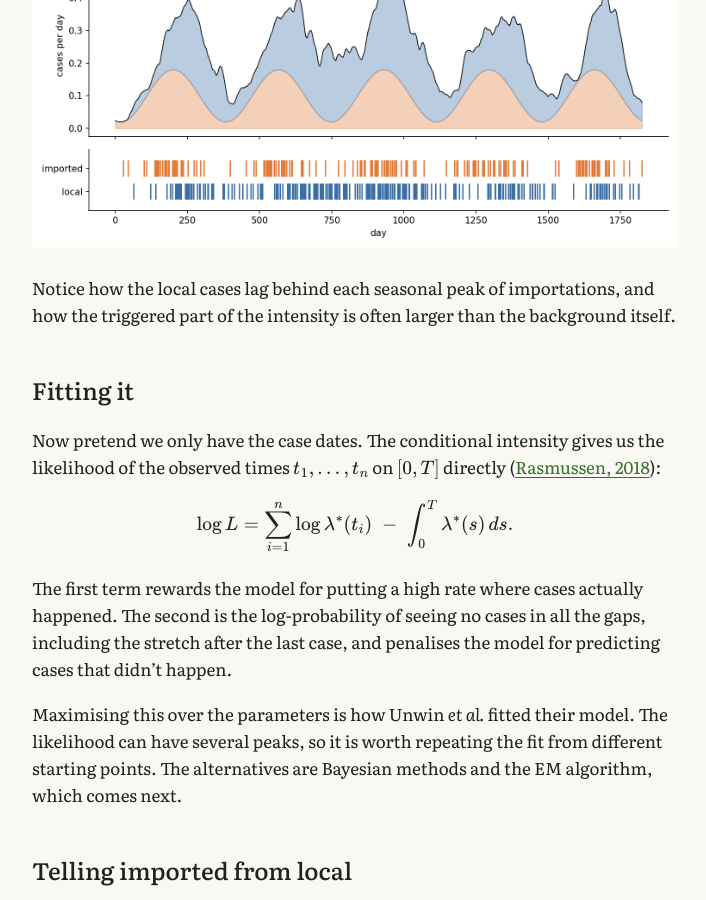
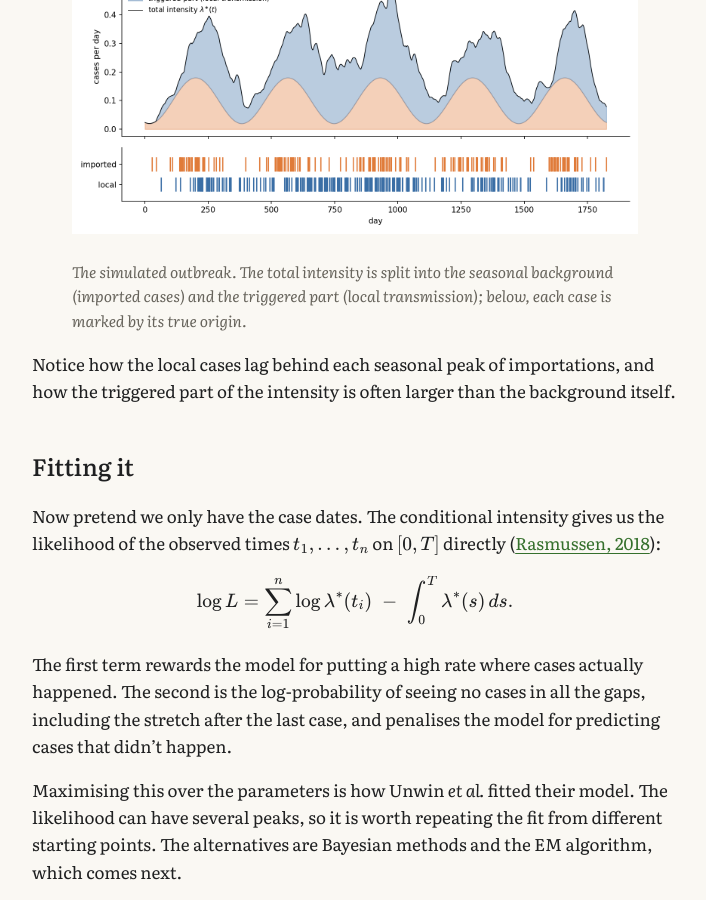
Before and after one commit to timj-wood/timj-wood.github.io, a Jekyll site: the page built from _posts/2026-09-23-hawkes-processes.md, in a window 1280 px wide and 900 px high, scrolled down 7114 px. Shown: the whole window, without its empty margins (285-991 px from the left). Built offline with Jekyll 4.4.1, drawn with Linux system fonts in a browser that asks for light colours; some of the changed text lies outside the part shown.

Commit message:
Update 2026-09-23-hawkes-processes.md

```diff
--- a/_posts/2026-09-23-hawkes-processes.md
+++ b/_posts/2026-09-23-hawkes-processes.md
@@ -38,7 +38,10 @@ Three consequences are worth knowing:
 
 The key limitation is in the section title: events *ignore each other*. In an epidemic, that's exactly wrong, because each case can cause more cases.
 
-![A Poisson process and a Hawkes process with the same background rate. The Hawkes intensity jumps at each event and decays, and its events come in bursts.](/assets/posts/hawkes/poisson_vs_hawkes.png)
+<figure>
+  <img src="/assets/posts/hawkes/poisson_vs_hawkes.png" alt="A Poisson process and a Hawkes process with the same background rate">
+  <figcaption>A Poisson process and a Hawkes process with the same background rate. The Hawkes intensity jumps at each event and decays, and its events come in bursts.</figcaption>
+</figure>
 
 The figure above previews where we're heading. Both processes have the same background rate of 0.1 events per day, but in the Hawkes process each event gives the rate a jump that then fades away, so events arrive in bursts.
 
@@ -135,7 +138,10 @@ There are two natural ways to simulate a Hawkes process.
 
 I used the family-tree method for the outbreak (and thinning for the exponential-kernel example in the first figure). The run shown here produced 426 cases, 174 imported and 252 local, so 59% local, close to the expected 60%.
 
-![The simulated outbreak. The total intensity is split into the seasonal background (imported cases) and the triggered part (local transmission); below, each case is marked by its true origin.](/assets/posts/hawkes/simulated_outbreak.png)
+<figure>
+  <img src="/assets/posts/hawkes/simulated_outbreak.png" alt="Simulated outbreak split into imported and local cases">
+  <figcaption>The simulated outbreak. The total intensity is split into the seasonal background (imported cases) and the triggered part (local transmission); below, each case is marked by its true origin.</figcaption>
+</figure>
 
 Notice how the local cases lag behind each seasonal peak of importations, and how the triggered part of the intensity is often larger than the background itself.
 
@@ -179,7 +185,10 @@ Fitting the model by maximum likelihood (with the 15-day delay fixed, as Unwin *
 
 The branching ratio and the import pattern come back close to the truth. The spread of the delay is less well pinned down, which makes sense: with only a few hundred cases, many different delay shapes explain the data almost equally well.
 
-![Each case's estimated probability of being imported, split by its true origin.](/assets/posts/hawkes/classification.png)
+<figure>
+  <img src="/assets/posts/hawkes/classification.png" alt="Estimated probability of being imported, by true origin">
+  <figcaption>Each case's estimated probability of being imported, split by its true origin.</figcaption>
+</figure>
 
 The classification results were the most interesting part for me. Adding up the probabilities gives an expected 185 imported cases, against a true 174, so the model gets the overall split roughly right. Individual cases are much harder: labelling each case as imported when its probability is above 0.5 gets 68% right, and the two groups overlap a lot in the figure. That's because an imported case arriving during a burst of local transmission looks, in timing alone, just like a local case. Timing tells you a lot about *how many* cases are imported, but much less about *which* ones, and this is exactly where partial travel histories become valuable.
 
@@ -187,7 +196,10 @@ The classification results were the most interesting part for me. Adding up the
 
 The integral in the likelihood, $\Lambda(t) = \int_0^t \lambda^{\ast}(s)\,ds$, gives a neat goodness-of-fit check. If the model is right, the gaps $\Lambda(t_i) - \Lambda(t_{i-1})$ should look like independent draws from an exponential distribution with mean 1: stretching time by the fitted intensity turns the data into a plain Poisson process. You can check this with a Q–Q plot or a Kolmogorov–Smirnov test, which is the *residual analysis* Ogata (1988) introduced for earthquake models and Unwin *et al.* used for malaria. When the parameters were fitted to the same data, the test is lenient, so passing it is encouraging rather than conclusive.
 
-![Q–Q plot of the rescaled gaps against an exponential distribution with mean 1. The points lie close to the diagonal.](/assets/posts/hawkes/time_rescaling_qq.png)
+<figure>
+  <img src="/assets/posts/hawkes/time_rescaling_qq.png" alt="Q–Q plot of rescaled gaps against an exponential distribution">
+  <figcaption>Q–Q plot of the rescaled gaps against an exponential distribution with mean 1. The points lie close to the diagonal.</figcaption>
+</figure>
 
 For the toy outbreak, the points lie close to the diagonal and the Kolmogorov–Smirnov test finds no evidence against the model ($p = 0.70$), as it should, since the model is correct by construction.
 
```
